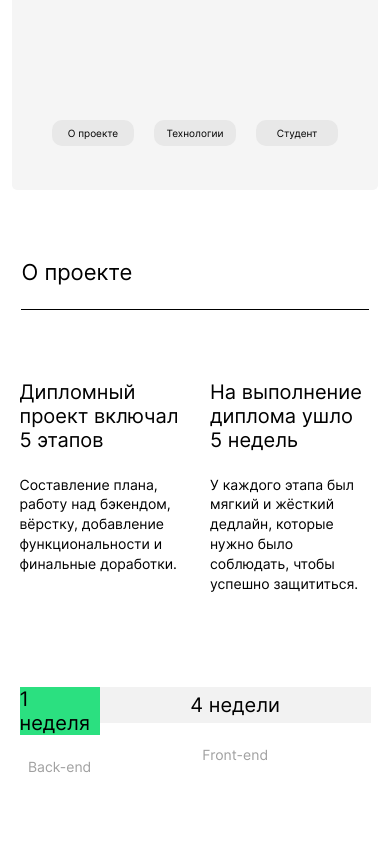
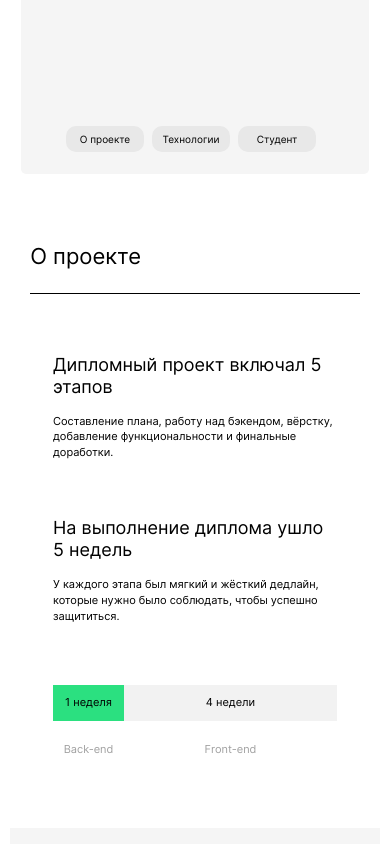
Before and after one commit to interind/movies-explorer-frontend, a React (Create React App) app: page / in a window 390 px wide. Shown: the part 840-1684 px from the top of the page. Built offline with nearby package versions, Linux system fonts and the light colour scheme.

Commit message:
Page1 next

```diff
--- a/src/components/AboutMe/AboutMe.css
+++ b/src/components/AboutMe/AboutMe.css
@@ -23,7 +23,7 @@
   margin-bottom: 23px;
   margin-top: 0;
 }
-.AboutMe__title_place_top {
+.AboutMe__title_place_author {
   font-size: 50px;
   line-height: 1.16;
 }
@@ -50,6 +50,7 @@
   flex-direction: column;
   justify-content: flex-start;
   align-items: flex-start;
+  padding-left: 5px;
 
 }
 .AboutMe-image {
@@ -67,35 +68,24 @@
   margin-left: 49px;
 }
 
-.AboutMe-item {
-  align-self: flex-start;
-  color: #000;
-  background-color: none;
-  border: none;
-  font-family: 'Inter', Arial, Helvetica, sans-serif;
-  font-size: 14px;
-  font-weight: 400;
-  line-height: 1.21;
-}
-.AboutMe-item:hover {
-  opacity: .5;
-}
-@media screen and (max-width: 770px) {
+@media screen and (max-width: 780px) {
   .AboutMe-container {
     max-width: 364px;
+    align-items: flex-start;
+    justify-content: flex-start;
   }
     .AboutMe-image {
     min-width: 292px;
   }
   .AboutMe__text {
-  font-size: 12px;
-}
+    font-size: 12px;
+    margin-bottom: 87px;
+  }
 }
 @media screen and (max-width: 700px) {
   .AboutMe-container {
     min-width: 292px;
     flex-direction: column;
-    align-items: flex-start;
     width: 89%;
   }
   .AboutMe-image {
@@ -107,11 +97,28 @@
   }
 }
 @media screen and (max-width: 460px) {
+  .AboutMe {
+    max-width: 320px;
+
+  }
   .AboutMe-container {
-    min-width: 320px;
-
+    max-width: 300px;
   }
   .AboutMe-image {
     min-width: 292px;
+    min-height: 352px;
+  }
+
+  .AboutMe__title_place_author {
+    font-size: 30px;
+  }
+  .AboutMe__subtitle {
+    font-size: 11px;
+  }
+
+  .AboutMe__text {
+    font-size: 11px;
+    margin-bottom: 40px;
+    max-width: 292px;
   }
 }
--- a/src/components/AboutMe/AboutMe.js
+++ b/src/components/AboutMe/AboutMe.js
@@ -39,7 +39,7 @@ function AboutMe() {
       <HeaderBar modifier={aboutMe} />
       <div className='AboutMe-container'>
         <div className='AboutMe-info'>
-        <h3 className='AboutMe__title AboutMe__title_place_top'>{student.name}</h3>
+        <h3 className='AboutMe__title AboutMe__title_place_author'>{student.name}</h3>
         <h4 className='AboutMe__subtitle'>{`${student.about} ${student.age}`}</h4>
         <p className='AboutMe__text'>{student.description}</p>
         <NavTab links={dataLinks} place={aboutMe.place} />
--- a/src/components/AboutProject/AboutProject.css
+++ b/src/components/AboutProject/AboutProject.css
@@ -2,8 +2,8 @@
   display: flex;
   flex-direction: column;
   align-items: center;
+  max-width: 1280px;
   width: 100%;
-  max-width: 1280px;
 }
 .AboutProject__containers {
   align-self: center;
@@ -74,10 +74,12 @@
   .AboutProject__containers {
     grid-template-columns: 1fr 1fr 30px 1fr 1fr;
   }
-  .AboutProject__container {
-  }
   .AboutProject__title {
     margin-bottom: 22px;
+  }
+  .AboutProject__title_theme_gray, .AboutProject__title_theme_green {
+    font-size: 14px;
+    margin-bottom: 14px;
   }
   .AboutProject__subtitle {
     margin-bottom: 93px;
@@ -87,5 +89,42 @@
   }
 }
 @media screen and (max-width: 470px) {
-
+  .AboutProject__title {
+    margin-bottom: 16px;
+    font-size: 18px;
+  }
+  .AboutProject__title_theme_gray, .AboutProject__title_theme_green {
+    font-size: 11px;
+    margin-bottom: 21px;
+  }
+  .AboutProject__subtitle {
+    margin-bottom: 56px;
+    font-size: 11px;
+    line-height: 1.45;
+  }
+  .AboutProject__containers {
+    max-width: 284px;
+    grid-template-columns: 1fr 1fr 1fr 1fr;
+    grid-template-rows: repeat(3, auto);
+  }
+  .AboutProject__container:nth-of-type(1) {
+    grid-column: span 4;
+    grid-row: 1;
+  }
+  .AboutProject__container:nth-of-type(2) {
+    grid-column: span 4;
+    grid-row: 2;
+    margin-bottom: 4px;
+  }
+  .AboutProject__container:nth-of-type(3) {
+    grid-column: span 1;
+    grid-row: 3;
+  }
+  .AboutProject__container:nth-of-type(4) {
+    grid-column: span 4;
+    grid-row: 3;
+  }
+  .AboutProject__subtitle_theme_gray{
+    margin-bottom: 70px;
+  }
 }
--- a/src/components/App/App.css
+++ b/src/components/App/App.css
@@ -5,6 +5,6 @@
   align-items: center;
   background-color: inherit;
   margin: 0 auto;
-  min-width: 319px;
+  width: 95%;
   max-width: 1280px;
 }
--- a/src/components/Header/Header.css
+++ b/src/components/Header/Header.css
@@ -56,3 +56,15 @@
     margin-bottom: 14px;
   }
 }
+@media screen and (max-width: 400px) {
+  .Header {
+    min-width: 240px;
+    padding: 0;
+    margin: 0;
+    margin-bottom: 20px;
+    align-self: center;
+  }
+  .Header__button-menu[id='span'] {
+    right: 0;
+  }
+}
--- a/src/components/HeaderBar/HeaderBar.css
+++ b/src/components/HeaderBar/HeaderBar.css
@@ -22,8 +22,8 @@
   border-bottom: 1px solid #000;
 }
 .HeaderBar_place_portfolio {
-  min-height: 110px;
-  align-self: center;
+  min-height: fit-content;
+  margin-bottom: 50px;
 }
 .HeaderBar_place_footer {
   justify-content: center;
@@ -42,6 +42,7 @@
 }
 .HeaderBar__title_place_portfolio {
   color:#A0A0A0;
+  margin-bottom: 0;
 }
 .HeaderBar__title_place_footer {
   font-size: 13px;
@@ -65,6 +66,23 @@
 @media screen and (max-width: 470px) {
   .HeaderBar_place_aboutProject {
     min-height: 120px;
+    margin-bottom: 60px;
+  }
+  .HeaderBar_place_portfolio {
+    min-width: 292px;
+    align-self: center;
+  }
+  .HeaderBar_place_footer {
+    max-width: 300px;
+    margin-bottom: 30px;
+  }
+  .HeaderBar__title_place_footer {
+    display: flex;
+    justify-content: center;
+    align-items: center;
+    flex-wrap: nowrap;
+    font-size: 12px;
+    line-height: 1.21;
   }
   .HeaderBar__title_place_aboutProjet {
     font-size: 18px;
--- a/src/components/NavTab/NavTab.css
+++ b/src/components/NavTab/NavTab.css
@@ -19,11 +19,16 @@
 
 .NavTab_place_promo {
   margin-bottom: 30px;
+  min-height: fit-content;
 }
 .NavTab_place_aboutMe {
-
+  align-items: flex-start;
+  justify-content: flex-start;
+  min-height: fit-content;
+  margin-bottom: 90px;
 }
 .NavTab_place_popup {
+  user-select: none;
   flex-direction: column;
 }
 .NavTab_place_techs {
@@ -35,6 +40,7 @@
 }
 .NavTab_place_portfolio {
   flex-direction: column;
+  align-self: center;
   max-width: 1140px;
   min-width: 89%;
   padding: 0;
@@ -45,11 +51,11 @@
 .NavTab__item {
   display: flex;
   font-family: 'Inter', Arial, Helvetica, sans-serif;
+  margin: 0;
   margin-left: 10px;
 }
 
 .NavTab__item_place_header {
-  margin-right: 10px;
   min-width: 76px;
   font-size: 12px;
   font-weight: 500;
@@ -70,6 +76,8 @@
 }
 .NavTab__item_place_aboutMe {
   margin-right: 10px;
+  margin-left: 0;
+  text-align: left;
 }
 .NavTab__item_place_techs {
   margin-right: 10px;
@@ -86,8 +94,7 @@
   align-items: center;
 }
 .NavTab__item_place_promo:hover, .NavTab__item_place_techs:hover  {
-  background-color: #FF6838;
-  opacity: 1;
+  background-color: rgba(0, 0, 0, 0.5);
   color: #fff;
 }
 .NavTab__item_place_footer:last-of-type {
@@ -104,13 +111,13 @@
   border-bottom: 1px solid #E8E8E8;
 }
 .NavTab__item_place_portfolio {
-  display: flex;
-  justify-content: space-between;
-  min-width: 320px;
+  min-width: 292px;
   font-size: 30px;
   line-height: 1.66;
   font-weight: 400;
   margin-bottom: 20px;
+  margin-left: 0;
+  justify-content: space-between;
   border-bottom: 1px solid #E8E8E8;
 }
 .NavTab__item_place_portfolio:last-of-type {
@@ -145,7 +152,7 @@
   opacity: inherit;
   color: inherit;
   width: 100%;
-  height: 100%;
+  height: inherit;
 }
 
 @media screen and (max-width: 800px) {
@@ -172,12 +179,28 @@
     height: 26px;
     font-size: 10px;
     line-height: 1.6;
+    margin-right: 8px;
+    margin-left: 0;
   }
   .NavTab_place_techs {
     margin-bottom: 70px;
   }
+  .NavTab_place_promo {
+    margin-bottom: 22px;
+    max-width: 258px;
+  }
+  .NavTab_place_portfolio {
+    justify-content: flex-start;
+    align-items: stretch;
+    width: 89%;
+    min-width: 292px;
+  }
   .NavTab__item_place_portfolio {
     font-size: 18px;
+  }
+  .NavTab__item_place_portfolio:last-of-type {
+    margin-bottom: 90px;
+
   }
   .NavTab_place_footer {
     flex-direction: column;
@@ -185,5 +208,6 @@
   }
   .NavTab__item_place_footer {
     margin-bottom: 10px;
+    font-size: 12px;
   }
 }
--- a/src/components/Portfolio/Portfolio.css
+++ b/src/components/Portfolio/Portfolio.css
@@ -1,15 +1,15 @@
 .Portfolio {
   display: flex;
   flex-direction: column;
-  justify-content: center;
+  justify-content: flex-start;
   align-items: center;
-  min-width: 320px;
   width: 100%;
 }
 
 .Portfolio-arrow {
   max-width: 29px;
   min-width: 18px;
+  align-self: flex-end;
   width: 29px;
   height: 60px;
   background-image: url(../../images/portfolio/text__COLOR_font-main.svg);
@@ -23,6 +23,11 @@
 
 @media screen and (max-width: 460px) {
   .Portfolio {
-  align-items: stretch;
+    align-items: stretch;
+    width: 90%;
+    align-items: flex-start;
+  }
+  .Portfolio-arrow {
+    width: 18px;
   }
 }
--- a/src/components/Techs/Techs.css
+++ b/src/components/Techs/Techs.css
@@ -49,5 +49,6 @@
     font-size: 11px;
     line-height: 1.45;
     margin-bottom: 50px;
+    max-width: 284px;
   }
 }
```
